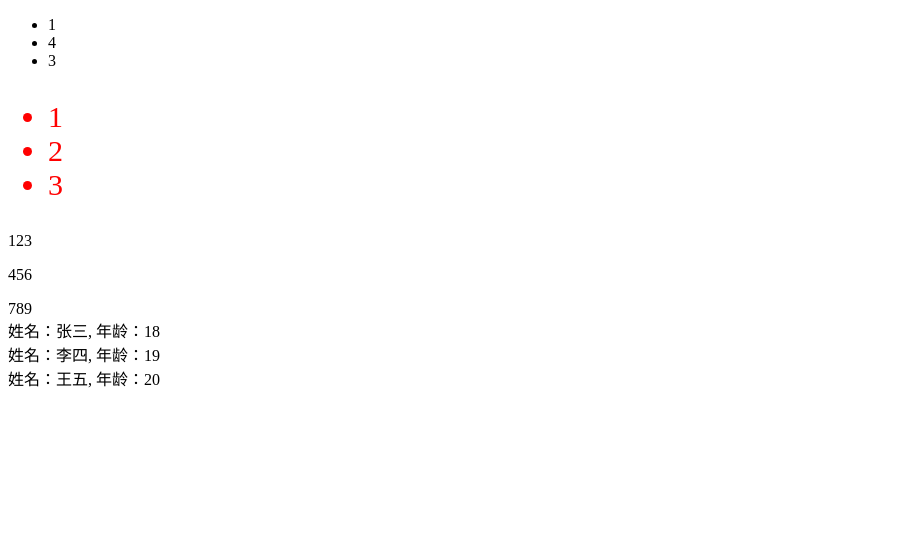
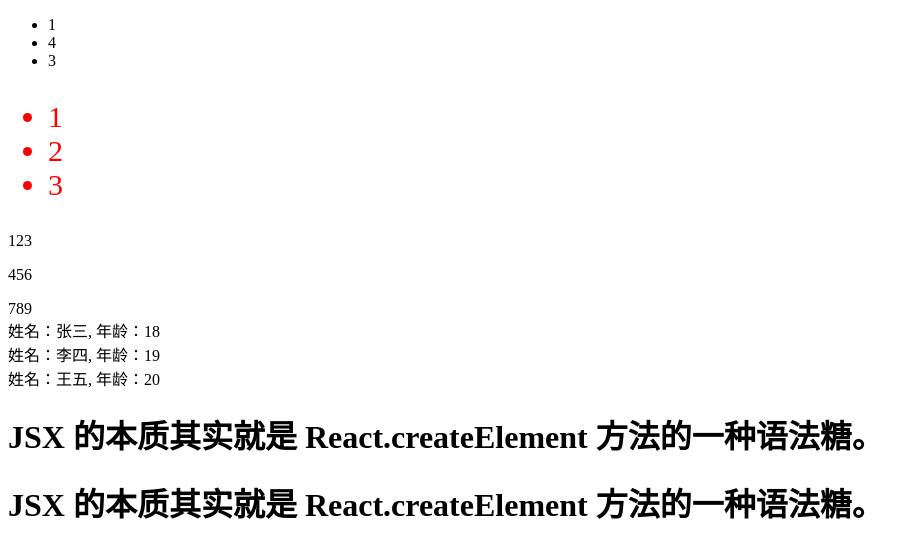
Before and after one commit to TheoGin/LearnReact, a React (Create React App) app: page / in a window 1280 px wide. Shown: the top 558 px of the page, without its empty margins (0-920 px from the left). Built offline with nearby package versions, Linux system fonts and the light colour scheme.

Commit message:
feat: 1.2.2 createElement 方法

```diff
--- a/src/App.js
+++ b/src/App.js
@@ -1,3 +1,5 @@
+import React from "react";
+
 const three = "three";
 const arr = [
   (<div key={11}>123</div>),
@@ -61,7 +63,24 @@
     }
 ]
 */
-console.log(arr2)
+// console.log(arr2)
+
+const element1 = (
+  <h1 className="compare">
+    JSX  的本质其实就是 React.createElement 方法的一种语法糖。
+  </h1>
+)
+console.log('element1', element1) // element1 {$$typeof: Symbol(react.transitional.element), type: 'h1', key: null, props: {…}, _owner: null, …}
+const element2 = React.createElement(
+  'h1',
+  {
+    className: 'compare',
+  },
+  "JSX  的本质其实就是 React.createElement 方法的一种语法糖。"
+)
+
+// React.createElement函数返回的是虚拟DOM对象
+console.log('element2', element2) // element2 {$$typeof: Symbol(react.transitional.element), type: 'h1', key: null, props: {…}, _owner: null, …}
 
 const ele = (
   // 1. 根元素只能有一个 <></>空元素，不会添加新元素
@@ -91,6 +110,10 @@
     {/* 6. JSX 允许在模板中插入数组，数组会自动展开所有成员 */}
     {arr}
     {arr2}
+
+    {element1}
+    {/* JSX 是一种 JavaScript 的语法扩展，Babel  会把 JSX 转译成一个名为 React.createElement 函数调用。 */}
+    {element2}
   </>
 );
 
```
